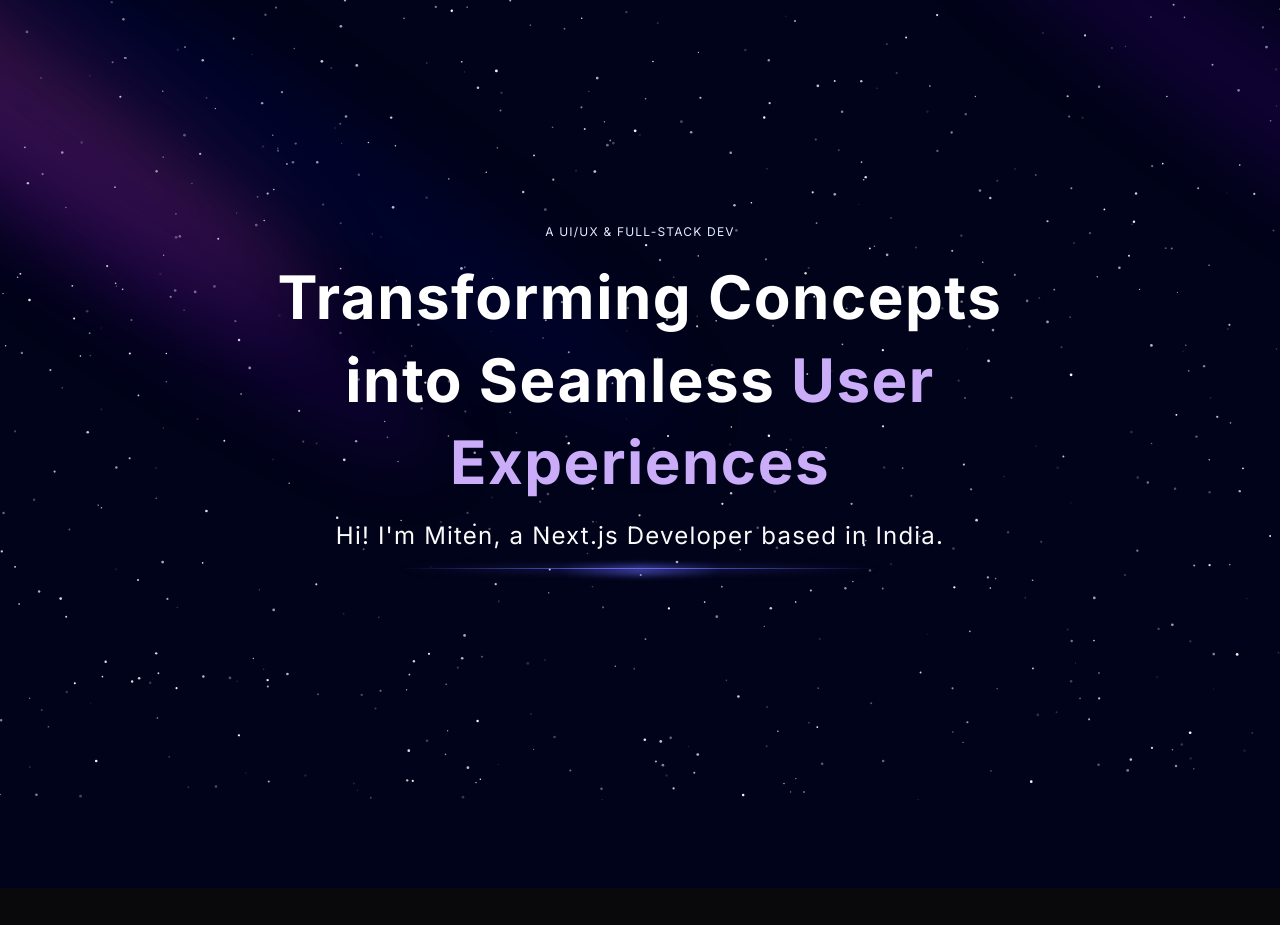
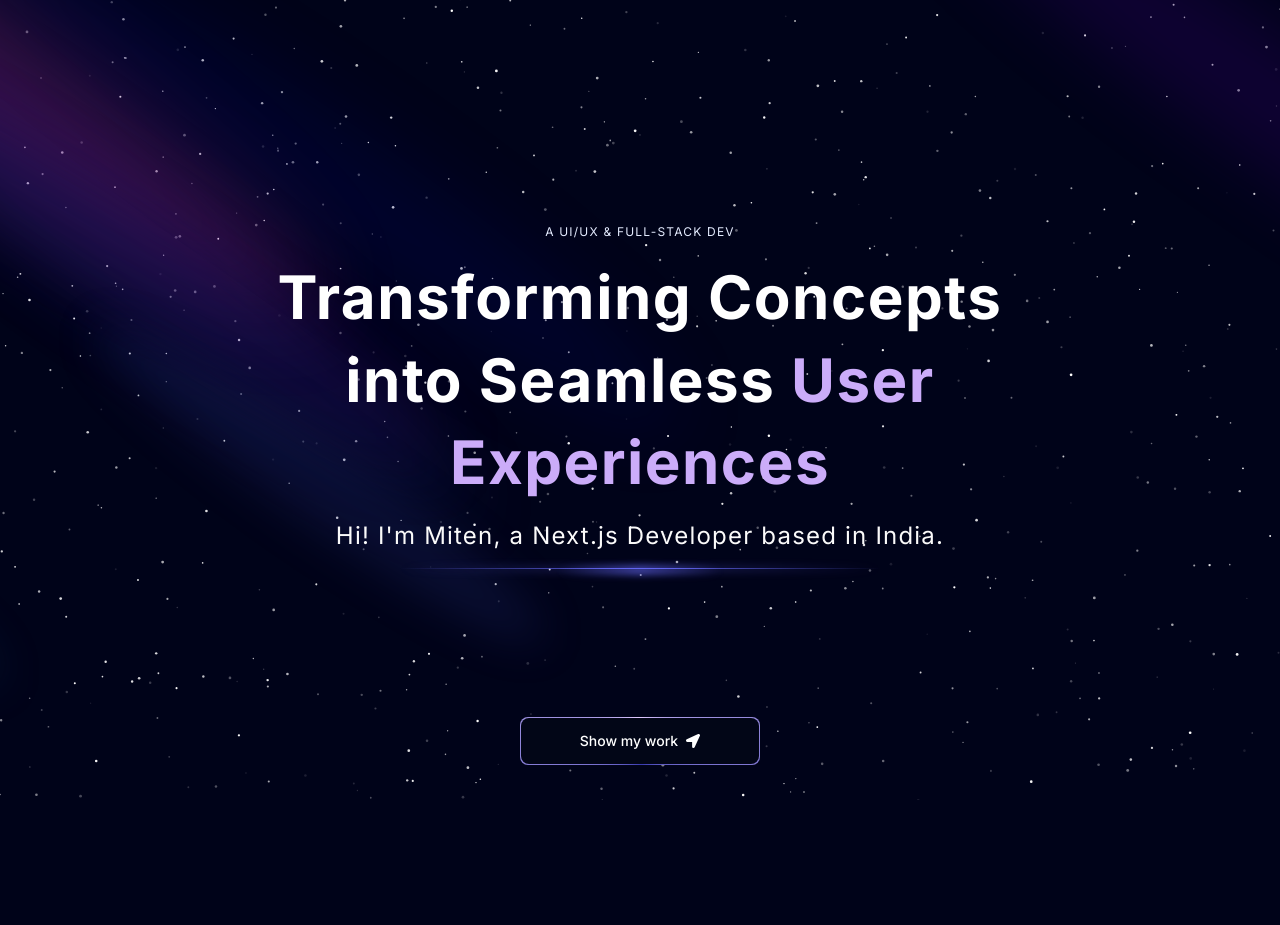
Before and after one commit to Miten15/portfolio, a Next.js app: page / in a window 1280 px wide. Before the commit the page ends 888 px from the top, so only its background shows below. Built offline with nearby package versions, Linux system fonts and the light colour scheme.

Commit message:
hero done

```diff
--- a/components/Hero.tsx
+++ b/components/Hero.tsx
@@ -1,12 +1,11 @@
-
+import MagicButton from "./ui/MagicButton";
 import { Spotlight } from "./ui/Spotlight";
 import { SparklesCore } from "./ui/sparkles";
 import { TextGenerateEffect } from "./ui/text-generate-effect";
-
+import { FaLocationArrow } from "react-icons/fa";
 const Hero = () => {
   return (
     <div className="pb-20 pt-36">
-
       <div>
         <Spotlight
           className="-top-40 -left-10 md:-left-32 md:-top-20 h-screen"
@@ -20,13 +19,26 @@ const Hero = () => {
           className="h-[80vh] w-[50vw] top-30 left-20"
           fill="#44008d"
         />
-        <Spotlight className="left-80 top-28 h-[80vh] w-[50vw]" fill="#00076f" />
-        <Spotlight className=" h-[60vh] w-[30vw] left-full" fill="indigo-500" />
-        <Spotlight className=" h-[60vh] w-[100vw] left-full" fill="indigo-500" />
-
-
+        <Spotlight
+          className="left-80 top-28 h-[80vh] w-[50vw]"
+          fill="#00076f"
+        />
+        <Spotlight className="h-[60vh] w-[30vw] left-full" fill="indigo-500" />
+        <Spotlight className="h-[60vh] w-[100vw] left-full" fill="indigo-500" />
+        {/* Additional Spotlights for a more cosmic feel */}
+        <Spotlight
+          className="h-[70vh] w-[40vw] top-60 right-10"
+          fill="#1a2a6c"
+        />
+        <Spotlight
+          className="h-[50vh] w-[30vw] bottom-20 left-1/4"
+          fill="#2e3a8c"
+        />
+        <Spotlight
+          className="h-[50vh] w-[20vw] bottom-10 right-1/3"
+          fill="#0f4c75"
+        />
       </div>
-
 
       <div className="w-full absolute inset-0 h-screen">
         <SparklesCore
@@ -45,8 +57,6 @@ const Hero = () => {
           <p className="uppercase tracking-widest text-xs text-center text-blue-100 max-w-80">
             A UI/UX & Full-Stack Dev
           </p>
-
-
           <TextGenerateEffect
             words="Transforming Concepts into Seamless User Experiences"
             className="text-center text-[40px] md:text-5xl lg:text-6xl"
@@ -55,6 +65,7 @@ const Hero = () => {
           <p className="text-center md:tracking-wider mb-4 text-sm md:text-lg lg:text-2xl">
             Hi! I&apos;m Miten, a Next.js Developer based in India.
           </p>
+
           <div className="w-[40rem] h-40 relative">
             {/* Gradients */}
             <div className="absolute inset-x-20 top-0 bg-gradient-to-r from-transparent via-indigo-500 to-transparent h-[2px] w-3/4 blur-sm" />
@@ -62,8 +73,15 @@ const Hero = () => {
             <div className="absolute inset-x-60 top-0 bg-gradient-to-r from-transparent via-indigo-500 to-transparent h-[5px] w-1/4 blur-sm" />
             <div className="absolute inset-x-60 top-0 bg-gradient-to-r from-transparent via-indigo-500 to-transparent h-px w-1/4" />
           </div>
-
-
+          <div className="pt-100">
+            <a href="#about">
+              <MagicButton
+                title="Show my work"
+                icon={<FaLocationArrow />}
+                position={"right"}
+              />
+            </a>
+          </div>
         </div>
       </div>
     </div>
--- /dev/null
+++ b/components/ui/MagicButton.tsx
@@ -0,0 +1,28 @@
+const MagicButton = ({
+  title,
+  icon,
+  position,
+  handleClick,
+  otherClasses,
+}: {
+  title: string;
+  icon: React.ReactNode;
+  position: string;
+  handleClick?: () => void;
+  otherClasses?: string;
+}) => {
+  return (
+    <button className="relative inline-flex h-12 w-full overflow-hidden rounded-lg p-[1px] focus:outline-none md:w-60 md:-mt-10 ">
+      <span className="absolute inset-[-1000%] animate-[spin_2s_linear_infinite] bg-[conic-gradient(from_90deg_at_50%_50%,#E2CBFF_0%,#393BB2_50%,#E2CBFF_100%)]" />
+      <span
+        className={`inline-flex h-full w-full cursor-pointer items-center justify-center rounded-lg bg-slate-950 px-7 py-1 text-sm font-medium text-white backdrop-blur-3xl gap-2 ${otherClasses}`}
+      >
+        {position === "left" && icon}
+        {title}
+        {position === "right" && icon}
+      </span>
+    </button>
+  );
+};
+
+export default MagicButton;
--- a/components/ui/text-generate-effect.tsx
+++ b/components/ui/text-generate-effect.tsx
@@ -34,8 +34,9 @@ export const TextGenerateEffect = ({
             <motion.span
               key={word + idx}
               // change here if idx is greater than 3, change the text color to #CBACF9
-              className={` ${idx > 3 ? "text-purple" : "dark:text-white text-black"
-                } opacity-0`}
+              className={` ${
+                idx > 3 ? "text-purple" : "dark:text-white text-black"
+              } opacity-0`}
             >
               {word}{" "}
             </motion.span>
--- a/package.json
+++ b/package.json
@@ -19,6 +19,7 @@
     "next-themes": "^0.3.0",
     "react": "^18",
     "react-dom": "^18",
+    "react-icons": "^5.2.1",
     "tailwind-merge": "^2.3.0",
     "tailwindcss-animate": "^1.0.7"
   },
```
Also changed, not shown: app/page.tsx (+5 -5 lines), app/provider.tsx (+5 -5 lines), app/layout.tsx (indentation only), 1 other file (tests, documents, lock files or other folders). Lines whose indentation alone changed are shown as unchanged.
